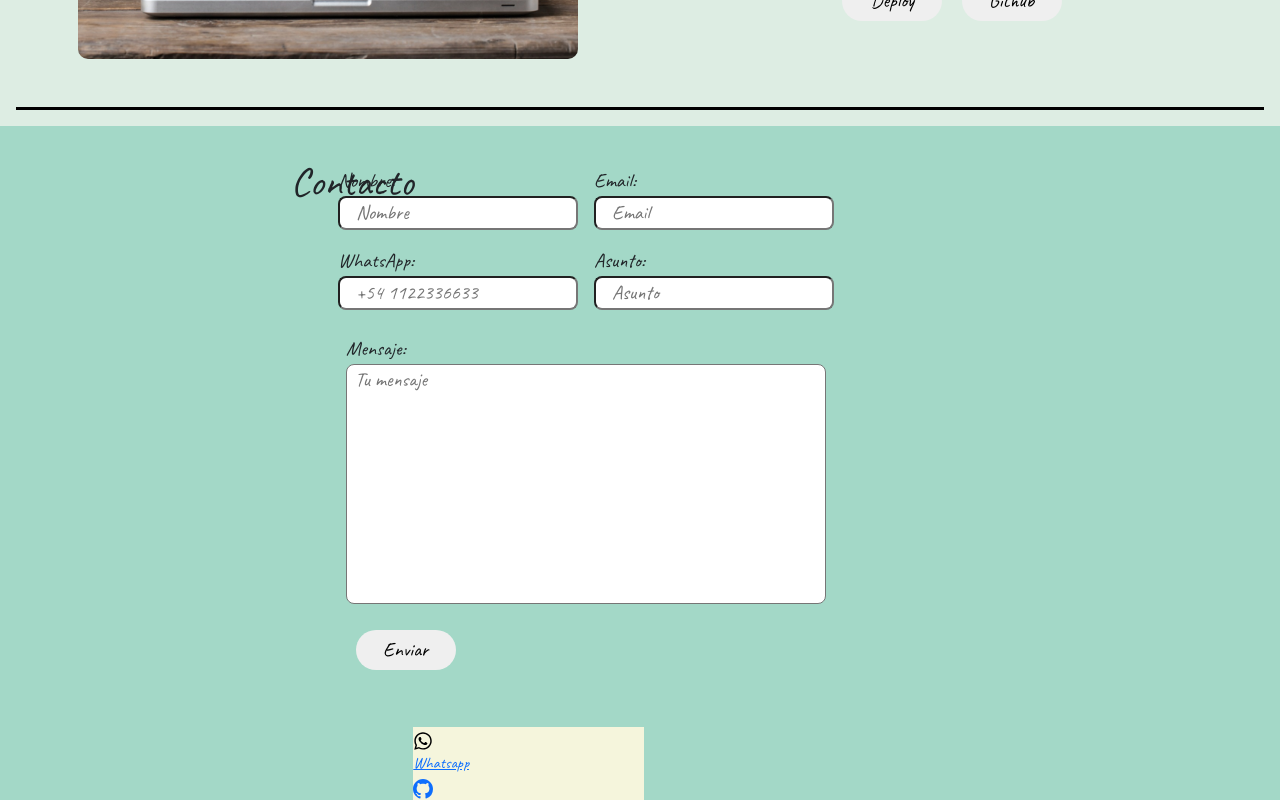
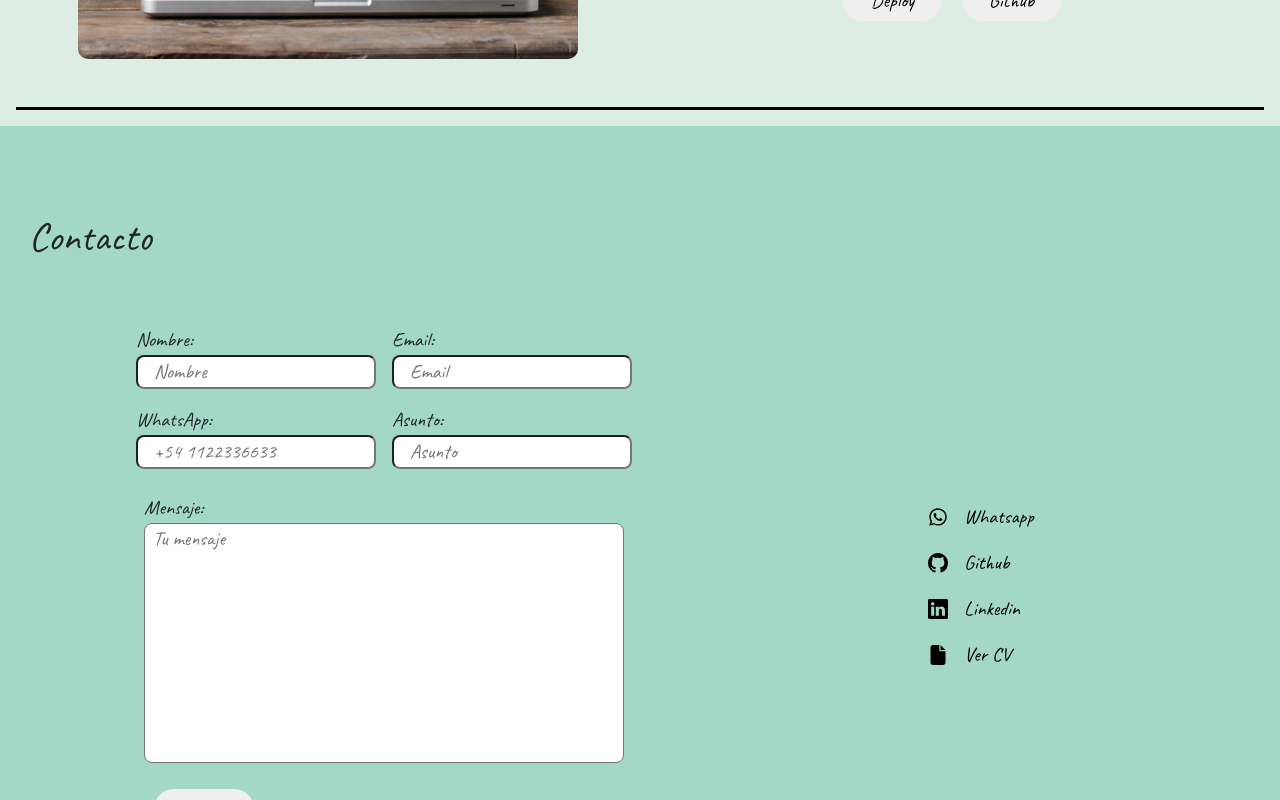
Before and after one commit to NicoOjeda/mi-portfolio, a React (Create React App) app: page / in a window 1280 px wide. Shown: the part 4380-5180 px from the top of the page. Built offline with nearby package versions, Linux system fonts and the light colour scheme; a web font is replaced by a local one.

Commit message:
se dan estilos a links de redes

```diff
--- a/src/styles/Contact.css
+++ b/src/styles/Contact.css
@@ -9,10 +9,13 @@
     background-color: #a3d8c7;
     display: flex;
     justify-content: center;
+    flex-direction: column;
 }
 .Contact-h2{
+    padding-left: 1.8rem;
+    padding-top: 3rem;
+    padding-bottom: 1rem;
     font-size: 40px;
-    padding-top: 2rem;
 }
 .Contact-div{
     width: 60%;
@@ -22,7 +25,16 @@
 }
 .Contact-div2{
     width: 40%;
-    background-color: beige;
+    display: flex;
+    flex-direction: column;
+    align-items:flex-start;
+    justify-content: center;
+    font-size: 20px;
+    padding-left: 10rem;
+    gap: 1rem;
+}
+.Contact-box1{
+    display: flex;
 }
 textarea{
     resize: none;
@@ -51,7 +63,6 @@ input{
     justify-content: center;
     align-items:flex-start;
     padding: 1rem;
-
 }
 .Contact-box{
     display: flex;
@@ -109,3 +120,13 @@ input{
     color: #61534e;
     font-size: 25px;
 }
+.Contact-redes{
+    text-decoration:none;
+    color: black;
+    text-align: start;
+    display: flex;
+    align-items: center;
+}
+.Contact-p{
+    margin-left: 1rem;
+}
```
